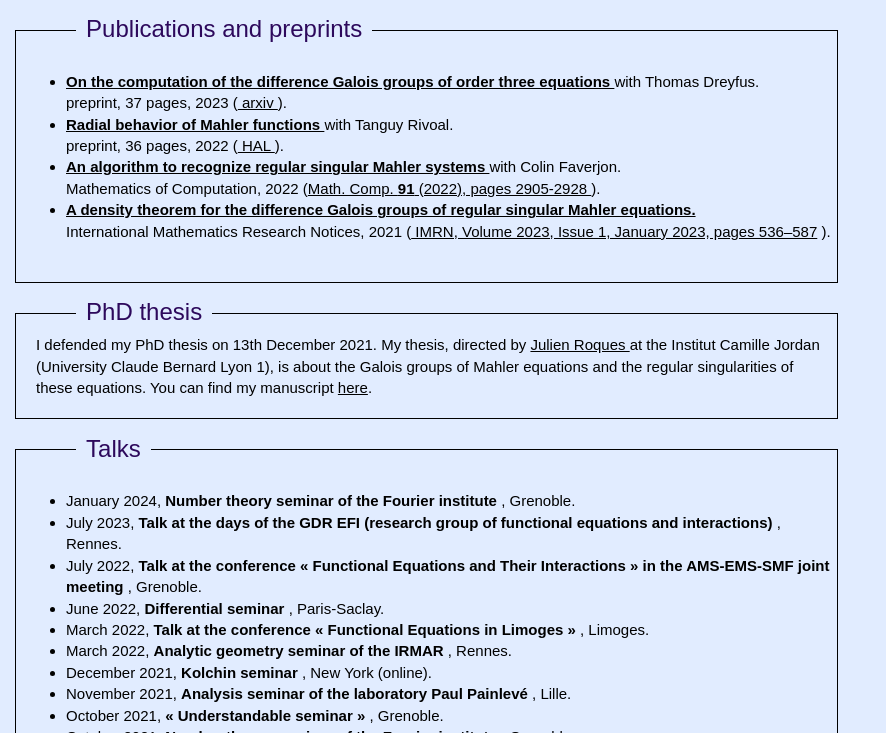
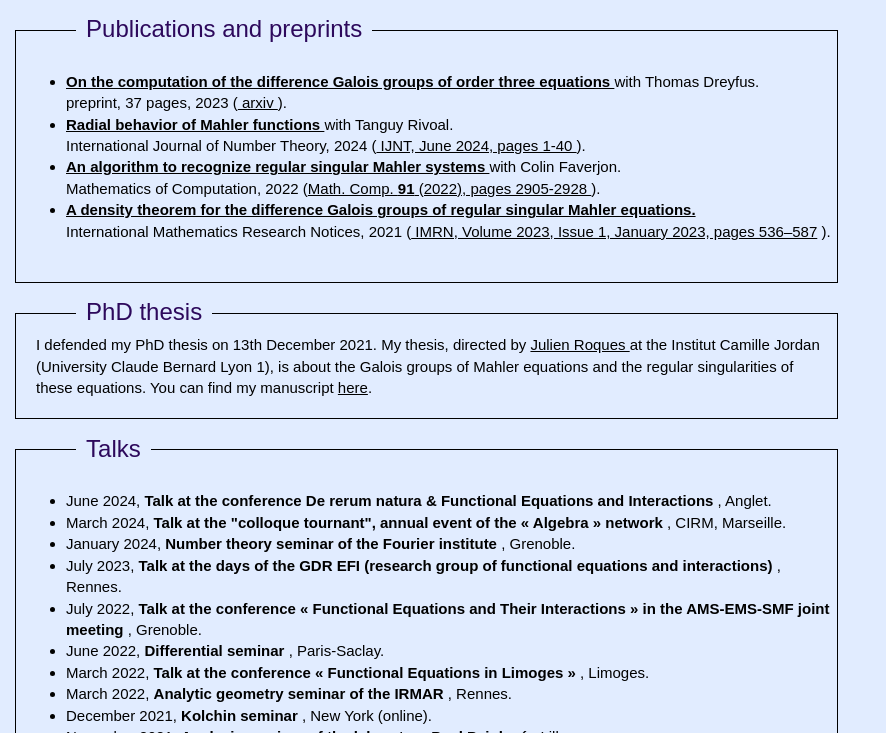
Before and after one commit to MarinaPoulet/marinapoulet.github.io, a plain HTML site: page page_web_en.html in a window 1280 px wide. Shown: the part 428-1161 px from the top of the page, without its empty margins (0-886 px from the left). Drawn offline with Linux system fonts and the light colour scheme.

Commit message:
Add files via upload

```diff
--- a/page_web_en.html
+++ b/page_web_en.html
@@ -70,7 +70,7 @@
 		<dd> preprint, 37 pages, 2023 (<a href ="https://arxiv.org/abs/2208.13448" target="_blank" {color: black}> arxiv </a> ).</dd>
 
 		 <li> <a href="asympmahler.pdf" target="_blank" {color: black}><b>Radial behavior of Mahler functions </b> </a>  with Tanguy Rivoal.  </li>
-		<dd> preprint, 36 pages, 2022 (<a href ="https://hal.science/hal-03703010v1" target="_blank" {color: black}> HAL </a> ).</dd>
+		<dd>  International Journal of Number Theory, 2024 (<a href ="https://www.worldscientific.com/doi/10.1142/S1793042124501070" target="_blank" {color: black}> IJNT, June 2024, pages 1-40 </a> ).</dd>
 
 		 <li> <a href="Regular_Singular.pdf" target="_blank" {color: black}><b>An algorithm to recognize regular singular Mahler systems </b> </a>  with Colin Faverjon.  </li>
 		<dd> Mathematics of Computation, 2022 (<a href ="https://www.ams.org/journals/mcom/2022-91-338/S0025-5718-2022-03758-3/home.html" target="_blank" {color: black} An algorithm to recognize regular singular Mahler systems>Math. Comp. <b>91</b> (2022), pages 2905-2928 </a> ).</dd>
@@ -96,6 +96,8 @@
 		</h3>
 		<p>
 			<ul>
+			 <li> June 2024, <b> Talk at the conference De rerum natura & Functional Equations and Interactions </b>, Anglet.   </li>
+			 <li> March 2024, <b> Talk at the "colloque tournant", annual event of the « Algebra » network </b>, CIRM, Marseille.   </li>
 			 <li> January 2024, <b>Number theory seminar of the Fourier institute </b>, Grenoble.   </li>
 			 <li> July 2023, <b>Talk at the days of the GDR EFI (research group of functional equations and interactions) </b>, Rennes.  </li>
 			 <li> July 2022, <b>Talk at the conference « Functional Equations and Their Interactions » in the AMS-EMS-SMF joint meeting </b>, Grenoble.   </li>
```
